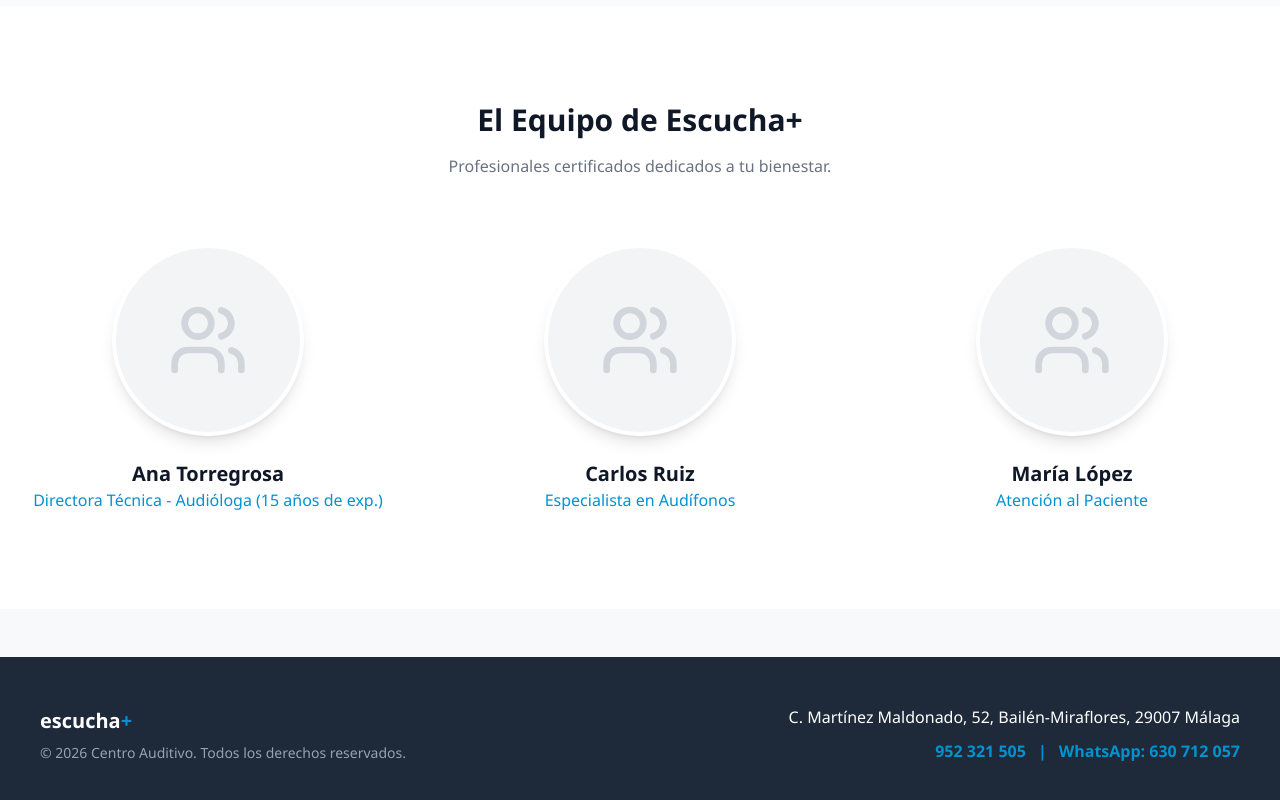
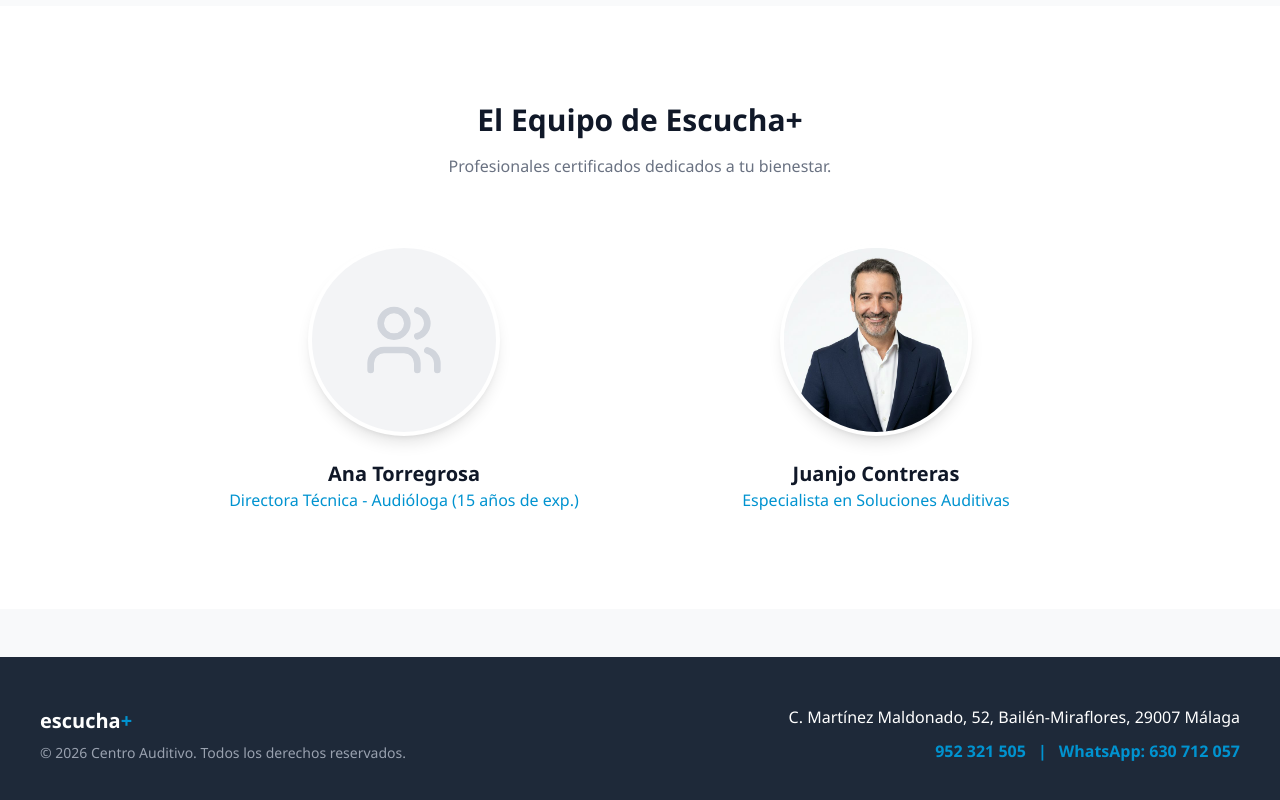
Before and after one commit to escuchamas/escuchamas, a React (Vite) app: page /sobre-nosotros in a window 1280 px wide. Shown: the part 1789-2589 px from the top of the page. Built offline with nearby package versions, Linux system fonts and the light colour scheme.

Commit message:
Add files via upload

```diff
--- a/src/pages/About.jsx
+++ b/src/pages/About.jsx
@@ -3,6 +3,7 @@ import { Users, Award, Heart, ShieldCheck, Clock, MapPin } from 'lucide-react';
 import SEO from '../components/SEO';
 import { CONTACT_INFO } from '../constants';
 import aboutTeam from '../assets/about-team.jpg';
+import juanjoRetrato from '../assets/juanjo-retrato.png';
 
 const About = () => {
     return (
@@ -88,10 +89,16 @@ const About = () => {
                     <h2 className="text-3xl font-bold text-gray-900 mb-4">El Equipo de Escucha+</h2>
                     <p className="text-gray-500">Profesionales certificados dedicados a tu bienestar.</p>
                 </div>
-                <div className="grid md:grid-cols-3 gap-12">
-                    <TeamMember name="Ana Torregrosa" role="Directora Técnica - Audióloga (15 años de exp.)" />
-                    <TeamMember name="Carlos Ruiz" role="Especialista en Audífonos" />
-                    <TeamMember name="María López" role="Atención al Paciente" />
+                <div className="grid md:grid-cols-2 gap-12 max-w-4xl mx-auto">
+                    <TeamMember
+                        name="Ana Torregrosa"
+                        role="Directora Técnica - Audióloga (15 años de exp.)"
+                    />
+                    <TeamMember
+                        name="Juanjo Contreras"
+                        role="Especialista en Soluciones Auditivas"
+                        image={juanjoRetrato}
+                    />
                 </div>
             </div>
         </div>
@@ -108,10 +115,14 @@ const ValueCard = ({ icon, title, description }) => (
     </div>
 );
 
-const TeamMember = ({ name, role }) => (
+const TeamMember = ({ name, role, image }) => (
     <div className="text-center group">
         <div className="w-48 h-48 bg-gray-100 rounded-full mx-auto mb-6 flex items-center justify-center overflow-hidden border-4 border-white shadow-lg transition-transform group-hover:scale-105">
-            <Users className="w-20 h-20 text-gray-300" />
+            {image ? (
+                <img src={image} alt={name} className="w-full h-full object-cover" />
+            ) : (
+                <Users className="w-20 h-20 text-gray-300" />
+            )}
         </div>
         <h3 className="text-xl font-bold text-gray-900">{name}</h3>
         <p className="text-[#0093d0] font-medium">{role}</p>
--- a/src/pages/Home.jsx
+++ b/src/pages/Home.jsx
@@ -56,7 +56,7 @@ const Home = () => {
         <div className="bg-gray-50">
             <SEO
                 title="Centro Auditivo Málaga | Revisión Gratis"
-                description="Especialistas en audífonos en Málaga. Financiación 0%, prueba gratuita de 30 días y atención personalizada. ¡Recupera tu audición hoy!"
+                description="Especialistas en audífonos en Málaga. Financiación 0%, prueba gratuita de 15 días y atención personalizada. ¡Recupera tu audición hoy!"
             />
             <script type="application/ld+json">
                 {JSON.stringify(structuredData)}
@@ -109,7 +109,7 @@ const Home = () => {
                         <span className="text-[#0093d0] text-xl">✓</span> 0% Intereses
                     </div>
                     <div className="flex items-center gap-2">
-                        <span className="text-[#0093d0] text-xl">✓</span> Prueba Gratuita 30 días
+                        <span className="text-[#0093d0] text-xl">✓</span> Prueba Gratuita 15 días
                     </div>
                     <div className="flex items-center gap-2">
                         <span className="text-[#0093d0] text-xl">✓</span> Garantía de Satisfacción
@@ -146,7 +146,7 @@ const Home = () => {
                         />
                         <ProductCard
                             name="Audífonos Potentes"
-                            description="Máxima claridad para pérdidas severas en formato compacto"
+                            description="Máxima potencia y comodidad en formato compacto"
                             image={imgPotente}
                         />
                     </div>
--- a/src/pages/Products.jsx
+++ b/src/pages/Products.jsx
@@ -39,7 +39,7 @@ const Products = () => {
             id: 4,
             name: "Máxima Potencia",
             tag: "Rendimiento Superior",
-            description: "Diseñados para pérdidas severas o profundas, pero sorprendentemente compactos. Robustos, fiables y con la mayor ganancia del mercado sin distorsión ni volumen.",
+            description: "Diseñados para pérdidas severas o profundas, pero sorprendentemente compactos. Máxima potencia con un ajuste tan cómodo y ligero que olvidarás que los llevas puestos.",
             features: ["Cancelación de ruido extrema", "Diseño compacto y ligero", "Micrófonos direccionales"],
             image: imgPotente
         }
```
Also changed, not shown: Juanjo.jpg (added), src/assets/juanjo-retrato.png (added).
